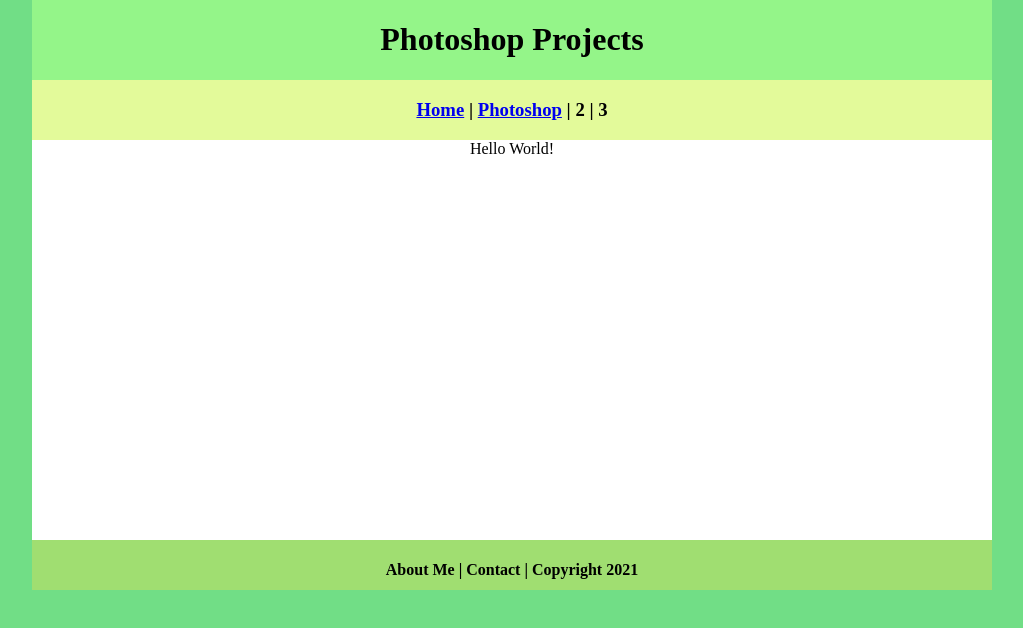
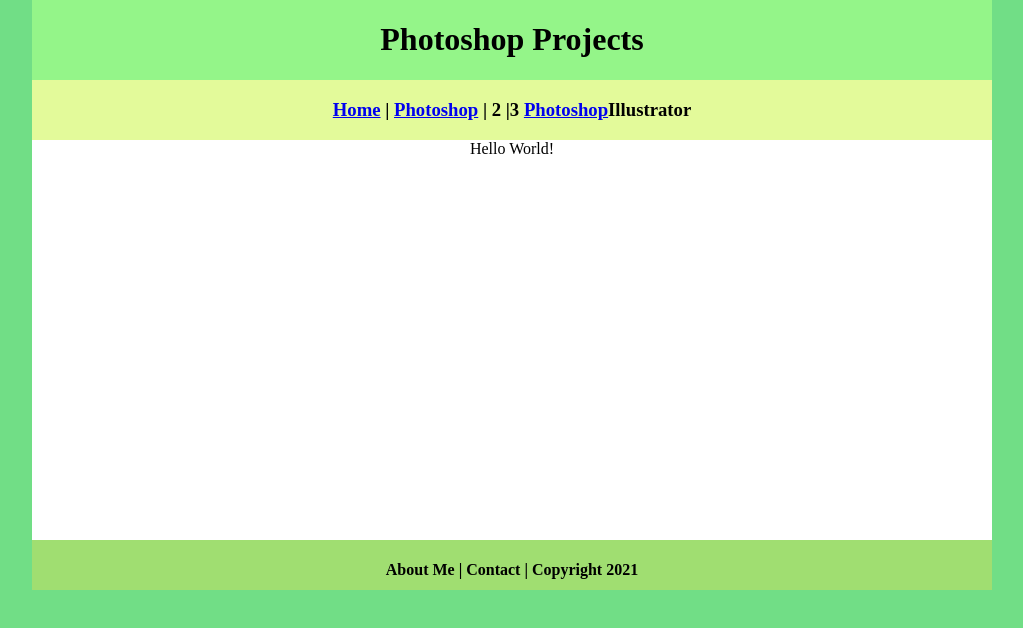
Before and after one commit to CosmicIris/digitalmediaportfolio2022-23, a plain HTML site: page raster/index.html in a window 1280 px wide. Shown: the whole page, without its empty margins (128-1151 px from the left). Drawn offline with Linux system fonts and the light colour scheme.

Commit message:
Update index.html

```diff
--- a/raster/index.html
+++ b/raster/index.html
@@ -12,7 +12,7 @@
   	<h1>Photoshop Projects</h1>
   </div>
   <div class="nav">
-    <h3><a href="../index.html">Home</a> | <a href="index.html">Photoshop</a> | 2 | 3</h3>
+    <h3><a href="../index.html">Home</a> | <a href="index.html">Photoshop</a> | 2 |3 <a href="vector/index.html">Photoshop</a>Illustrator</h3>
   </div>
   <div class="content">Hello World!</div>
   <div class="footer">
```
